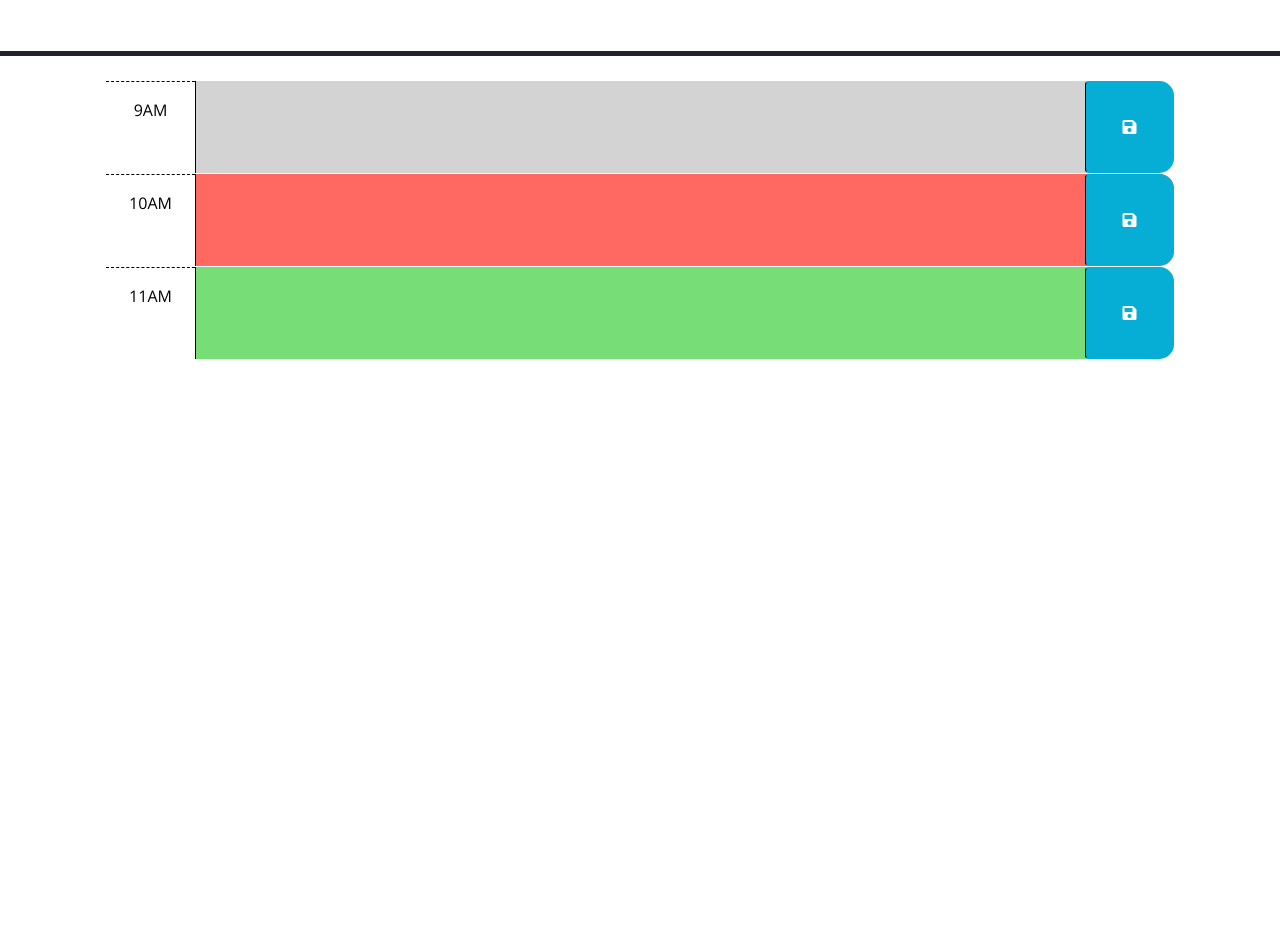
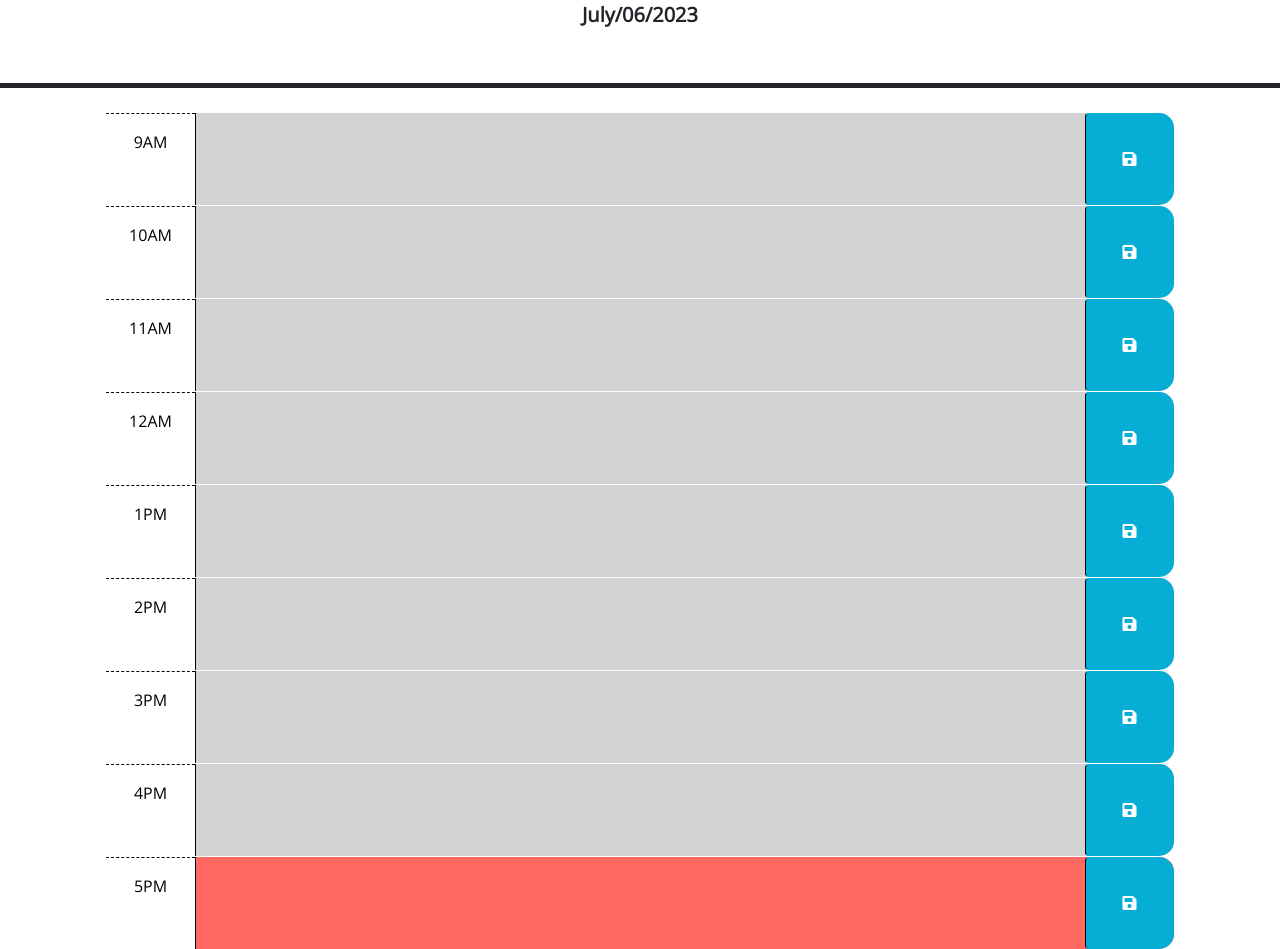
Before and after one commit to tkieras42/Work-Day-Schedule, a plain HTML site: page index.html in a window 1280 px wide. Shown: the part 176-1125 px from the top of the page. Before the commit the page ends 800 px from the top, so only its background shows below. Drawn offline with nearby package versions, Linux system fonts and the light colour scheme; files that its build step writes are made by us from their sources.

Commit message:
added to script.js

```diff
--- a/css/style.css
+++ b/assets/css/style.css
@@ -12,6 +12,9 @@ textarea {
   padding: 10px;
 }
 
+#currentDay{
+  font-weight: bolder;
+}
 .description {
   white-space: pre-wrap;
 }
--- a/js/script.js
+++ b/assets/js/script.js
@@ -1,7 +1,29 @@
-// Wrap all code that interacts with the DOM in a call to jQuery to ensure that
-// the code isn't run until the browser has finished rendering all the elements
-// in the html.
 $(function () {
+  // elements
+  var todaysDate = $('#currentDay');
+  var hoursContainer = $('.container-lg');
+
+  // variables
+  var now = dayjs().format('MMMM/DD/YYYY');
+
+  // functions
+  function setDate(date){
+    todaysDate.text(date);
+  }
+  function whatColor(){
+
+    var time = dayjs().format("H");
+    for(i = 0; i < 9; i++){
+      if(time > (i + 9)){
+      hoursContainer.children().eq(i).addClass("past");
+      }
+      else if(time < (i + 9)){
+      hoursContainer.children().eq(i).addClass("future");
+      }
+      else if(time == (i + 9))
+      hoursContainer.children().eq(i).addClass("present");
+    }
+  }
   // TODO: Add a listener for click events on the save button. This code should
   // use the id in the containing time-block as a key to save the user input in
   // local storage. HINT: What does `this` reference in the click listener
@@ -20,4 +42,7 @@ $(function () {
   // attribute of each time-block be used to do this?
   //
   // TODO: Add code to display the current date in the header of the page.
+  setDate(now);
+
+  whatColor();
 });
--- a/index.html
+++ b/index.html
@@ -1,24 +1,26 @@
 <!DOCTYPE html>
-<html lang="en">
+<html lang="en-us">
   <head>
     <meta charset="UTF-8" />
     <meta name="viewport" content="width=device-width, initial-scale=1.0" />
     <meta http-equiv="X-UA-Compatible" content="ie=edge" />
+    <link rel="stylesheet" href="./assets/css/reset.css">
     <link
       rel="stylesheet"
       href="https://cdn.jsdelivr.net/npm/bootstrap@5.1.3/dist/css/bootstrap.min.css"
-    />
+    >
     <link
       rel="stylesheet"
       href="https://use.fontawesome.com/releases/v5.8.1/css/all.css"
       integrity="sha384-50oBUHEmvpQ+1lW4y57PTFmhCaXp0ML5d60M1M7uH2+nqUivzIebhndOJK28anvf"
       crossorigin="anonymous"
-    />
+    >
     <link
       href="https://fonts.googleapis.com/css?family=Open+Sans&display=swap"
       rel="stylesheet"
-    />
-    <link rel="stylesheet" href="style.css" />
+    >
+
+    <link rel="stylesheet" href="./assets/css/style.css">
     <title>Work Day Scheduler</title>
   </head>
 
@@ -26,7 +28,7 @@
     <header class="p-5 mb-4 border-5 border-bottom border-dark text-center">
       <h1 class="display-3">Work Day Scheduler</h1>
       <p class="lead">A simple calendar app for scheduling your work day</p>
-      <p id="currentDay" class="lead"></p>
+      <p id="currentDay" class="h1 lead"></p>
     </header>
     <div class="container-lg px-5">
       <!-- Use class for "past", "present", and "future" to apply styles to the
@@ -39,8 +41,7 @@
         code is implemented.
         -->
 
-      <!-- Example of a past time block. The "past" class adds a gray background color. -->
-      <div id="hour-9" class="row time-block past">
+      <div id="hour-9" class="row time-block">
         <div class="col-2 col-md-1 hour text-center py-3">9AM</div>
         <textarea class="col-8 col-md-10 description" rows="3"> </textarea>
         <button class="btn saveBtn col-2 col-md-1" aria-label="save">
@@ -48,8 +49,7 @@
         </button>
       </div>
 
-      <!-- Example of a a present time block. The "present" class adds a red background color. -->
-      <div id="hour-10" class="row time-block present">
+      <div id="hour-10" class="row time-block">
         <div class="col-2 col-md-1 hour text-center py-3">10AM</div>
         <textarea class="col-8 col-md-10 description" rows="3"> </textarea>
         <button class="btn saveBtn col-2 col-md-1" aria-label="save">
@@ -57,22 +57,64 @@
         </button>
       </div>
 
-      <!-- Example of a future time block. The "future" class adds a green background color. -->
-      <div id="hour-11" class="row time-block future">
+      <div id="hour-11" class="row time-block ">
         <div class="col-2 col-md-1 hour text-center py-3">11AM</div>
         <textarea class="col-8 col-md-10 description" rows="3"> </textarea>
         <button class="btn saveBtn col-2 col-md-1" aria-label="save">
           <i class="fas fa-save" aria-hidden="true"></i>
         </button>
       </div>
+      <div id="hour-12" class="row time-block ">
+        <div class="col-2 col-md-1 hour text-center py-3">12AM</div>
+        <textarea class="col-8 col-md-10 description" rows="3"> </textarea>
+        <button class="btn saveBtn col-2 col-md-1" aria-label="save">
+          <i class="fas fa-save" aria-hidden="true"></i>
+        </button>
+      </div>
+      <div id="hour-13" class="row time-block">
+        <div class="col-2 col-md-1 hour text-center py-3">1PM</div>
+        <textarea class="col-8 col-md-10 description" rows="3"> </textarea>
+        <button class="btn saveBtn col-2 col-md-1" aria-label="save">
+          <i class="fas fa-save" aria-hidden="true"></i>
+        </button>
+      </div>
+      <div id="hour-14" class="row time-block">
+        <div class="col-2 col-md-1 hour text-center py-3">2PM</div>
+        <textarea class="col-8 col-md-10 description" rows="3"> </textarea>
+        <button class="btn saveBtn col-2 col-md-1" aria-label="save">
+          <i class="fas fa-save" aria-hidden="true"></i>
+        </button>
+      </div>
+      <div id="hour-15" class="row time-block">
+        <div class="col-2 col-md-1 hour text-center py-3">3PM</div>
+        <textarea class="col-8 col-md-10 description" rows="3"> </textarea>
+        <button class="btn saveBtn col-2 col-md-1" aria-label="save">
+          <i class="fas fa-save" aria-hidden="true"></i>
+        </button>
+      </div>
+      <div id="hour-16" class="row time-block">
+        <div class="col-2 col-md-1 hour text-center py-3">4PM</div>
+        <textarea class="col-8 col-md-10 description" rows="3"> </textarea>
+        <button class="btn saveBtn col-2 col-md-1" aria-label="save">
+          <i class="fas fa-save" aria-hidden="true"></i>
+        </button>
+      </div>
+      <div id="hour-17" class="row time-block">
+        <div class="col-2 col-md-1 hour text-center py-3">5PM</div>
+        <textarea class="col-8 col-md-10 description" rows="3"> </textarea>
+        <button class="btn saveBtn col-2 col-md-1" aria-label="save">
+          <i class="fas fa-save" aria-hidden="true"></i>
+        </button>
+      </div>
 
-    <script src="https://code.jquery.com/jquery-3.4.1.min.js"></script>
+
+    <script src="https://code.jquery.com/jquery-3.7.0.min.js"></script>
     <script
       src="https://cdn.jsdelivr.net/npm/dayjs@1.11.3/dayjs.min.js"
       integrity="sha256-iu/zLUB+QgISXBLCW/mcDi/rnf4m4uEDO0wauy76x7U="
       crossorigin="anonymous"
     ></script>
 
-    <script src="script.js"></script>
+    <script src="./assets/js/script.js"></script>
   </body>
 </html>
```
Also changed, not shown: assets/css/reset.css (renamed from css/reset.css).
